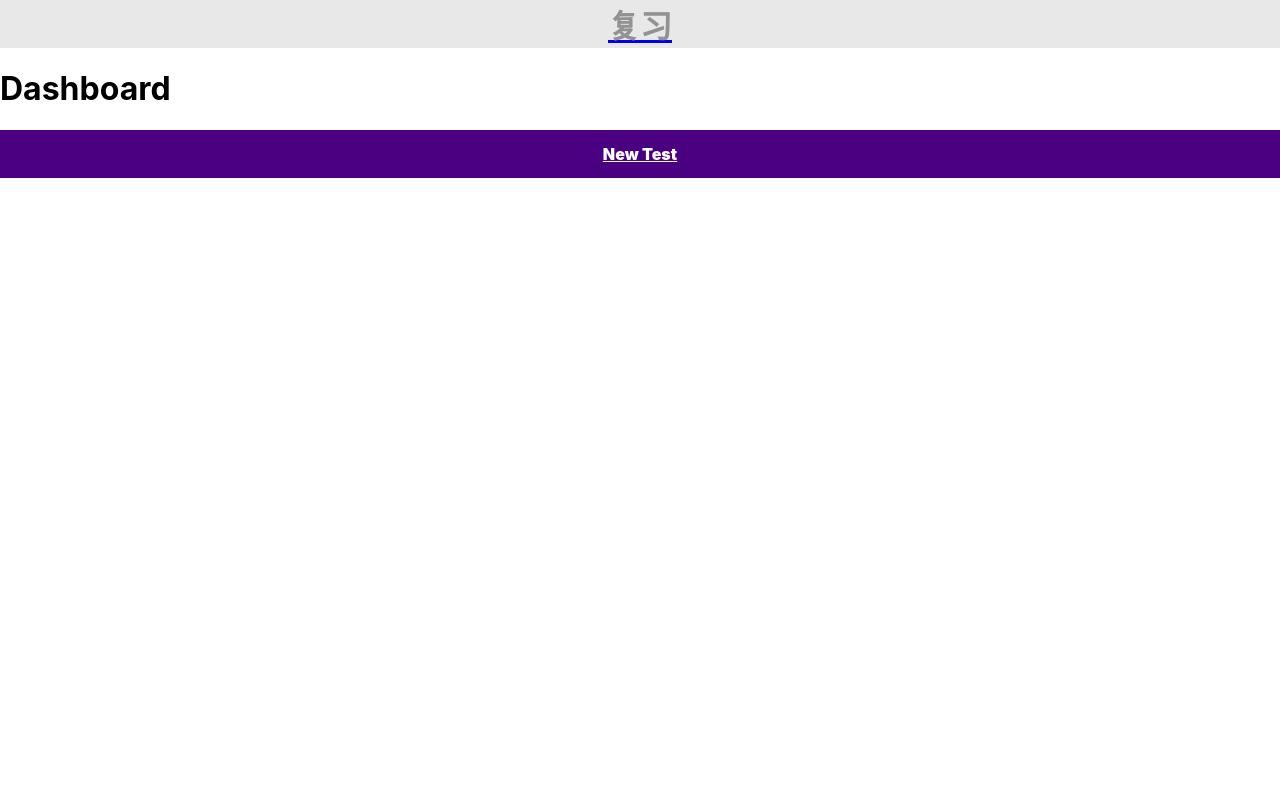
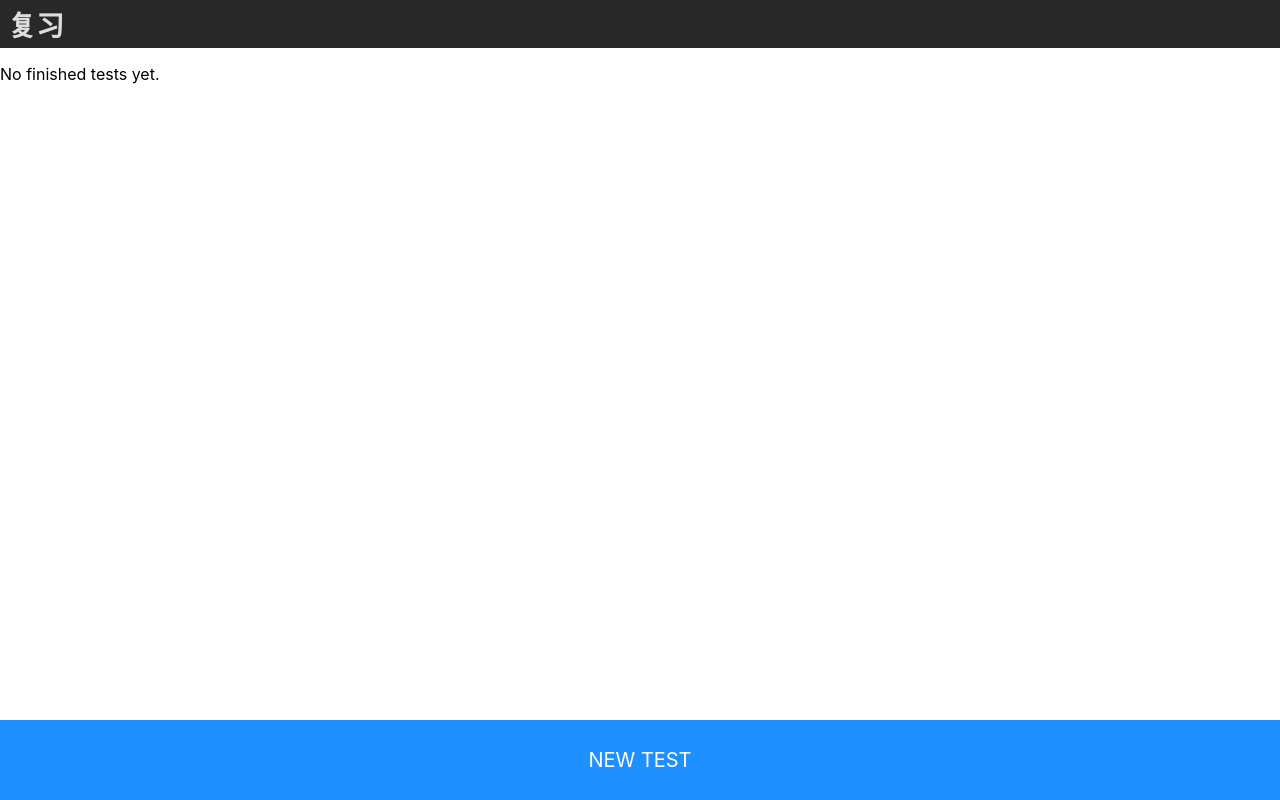
Before and after one commit to j-panasiuk/fuxi, a React (Create React App) app: page / in a window 1280 px wide. Built offline with nearby package versions, Linux system fonts and the light colour scheme.

Commit message:
Improve some styles

```diff
--- a/src/App/App.js
+++ b/src/App/App.js
@@ -1,6 +1,7 @@
 /** @jsx jsx */
-import { BrowserRouter, Switch, Route, Link } from 'react-router-dom'
+import { BrowserRouter, Switch, Route } from 'react-router-dom'
 import { css, jsx } from '@emotion/core'
+import { AppHeader } from './AppHeader'
 import { Dashboard } from './Dashboard/Dashboard'
 import { Test } from './Test/Test'
 import { Vocabulary } from './Vocabulary/Vocabulary'
@@ -9,11 +10,7 @@ export function App() {
   return (
     <BrowserRouter>
       <div css={cssApp}>
-        <header>
-          <Link to="/">
-            <h1 css={cssHeader}>复习</h1>
-          </Link>
-        </header>
+        <AppHeader />
         <Switch>
           <Route path="/test">
             <Test />
@@ -34,14 +31,5 @@ const cssApp = css`
   display: flex;
   flex-direction: column;
   flex: 1;
+  margin-top: 3rem;
 `
-const cssHeader = css`
-  display: flex;
-  flex: 0;
-  align-items: center;
-  justify-content: center;
-  margin: 0;
-  background: #e8e8e8;
-  color: #929292;
-  height: 48px;
-`
--- /dev/null
+++ b/src/App/AppHeader.js
@@ -0,0 +1,42 @@
+/** @jsx jsx */
+import { css, jsx } from '@emotion/core'
+import { Link } from 'react-router-dom'
+
+export function AppHeader() {
+  return (
+    <header css={cssHeader}>
+      <Link to="/">
+        <h1 css={cssHeaderTitle}>复习</h1>
+      </Link>
+    </header>
+  )
+}
+
+const cssHeader = css`
+  position: fixed;
+  top: 0;
+  left: 0;
+  right: 0;
+  height: 3rem;
+  background: #282828;
+  color: white;
+  display: flex;
+  flex-direction: row;
+  align-items: center;
+  justify-content: space-between;
+  padding: 0 0.5rem;
+  & > a {
+    color: white;
+    text-decoration: none;
+  }
+`
+const cssHeaderTitle = css`
+  display: flex;
+  flex: 0;
+  align-items: center;
+  justify-content: center;
+  margin: 0;
+  font-weight: 900;
+  color: #ddd;
+  font-size: 1.75rem;
+`
--- a/src/App/Button/Button.js
+++ b/src/App/Button/Button.js
@@ -4,9 +4,10 @@ export const buttonStyle = `
   flex-direction: row;
   align-items: center;
   justify-content: center;
-  min-height: 3rem;
-  font-size: 1rem;
-  font-weight: 900;
+  min-height: 5rem;
+  font-size: 1.25rem;
+  font-weight: 400;
+  text-transform: uppercase;
   color: white;
   background: grey;
   border: none;
--- a/src/App/Dashboard/Dashboard.js
+++ b/src/App/Dashboard/Dashboard.js
@@ -4,6 +4,7 @@ import { Link } from 'react-router-dom'
 import { css, jsx } from '@emotion/core'
 import { buttonStyle } from '../Button/Button'
 import { useLocalStorage } from '../../Storage/useLocalStorage'
+import { colors } from '../../styles/colors'
 
 export function Dashboard() {
   const [testHistory] = useLocalStorage('fuxi-testHistory', [])
@@ -11,11 +12,7 @@ export function Dashboard() {
 
   return (
     <div>
-      <h1>Dashboard</h1>
-      <Link to="/test" css={cssContinueButton}>
-        {test ? 'Continue' : 'New Test'}
-      </Link>
-      {testHistory && testHistory.length > 0 && (
+      {testHistory && testHistory.length > 0 ? (
         <React.Fragment>
           <p>Your pathetic results so far:</p>
           <ul>
@@ -24,13 +21,23 @@ export function Dashboard() {
             ))}
           </ul>
         </React.Fragment>
+      ) : (
+        <p>No finished tests yet.</p>
       )}
+      <Link to="/test" css={cssContinueButton}>
+        {test ? 'Continue' : 'New Test'}
+      </Link>
     </div>
   )
 }
 
 const cssContinueButton = css`
   ${buttonStyle};
-  background: indigo;
-  color: white;
+  background: ${colors.primary};
+  color: ${colors.white};
+  text-decoration: none;
+  position: fixed;
+  left: 0;
+  bottom: 0;
+  right: 0;
 `
--- a/src/App/Test/Test.js
+++ b/src/App/Test/Test.js
@@ -4,6 +4,7 @@ import { QuestionCard, AnswerCard } from '../Card/Card'
 import { buttonStyle } from '../Button/Button'
 import { createTest } from '../../Tests/createTest'
 import { useLocalStorage } from '../../Storage/useLocalStorage'
+import { colors } from '../../styles/colors'
 
 export function Test() {
   const [testHistory, setTestHistory] = useLocalStorage('fuxi-testHistory', [])
@@ -86,8 +87,13 @@ export function Test() {
 
 const cssStartButton = css`
   ${buttonStyle};
-  background: indigo;
-  color: white;
+  background: ${colors.primary};
+  color: ${colors.white};
+  position: fixed;
+  left: 0;
+  bottom: 0;
+  right: 0;
+  width: 100%;
 `
 const cssFinished = css`
   min-height: 5rem;
--- /dev/null
+++ b/src/styles/colors.js
@@ -0,0 +1,5 @@
+export const colors = {
+  primary: 'dodgerblue',
+  white: 'white',
+  fontDark: '#444',
+}
```
